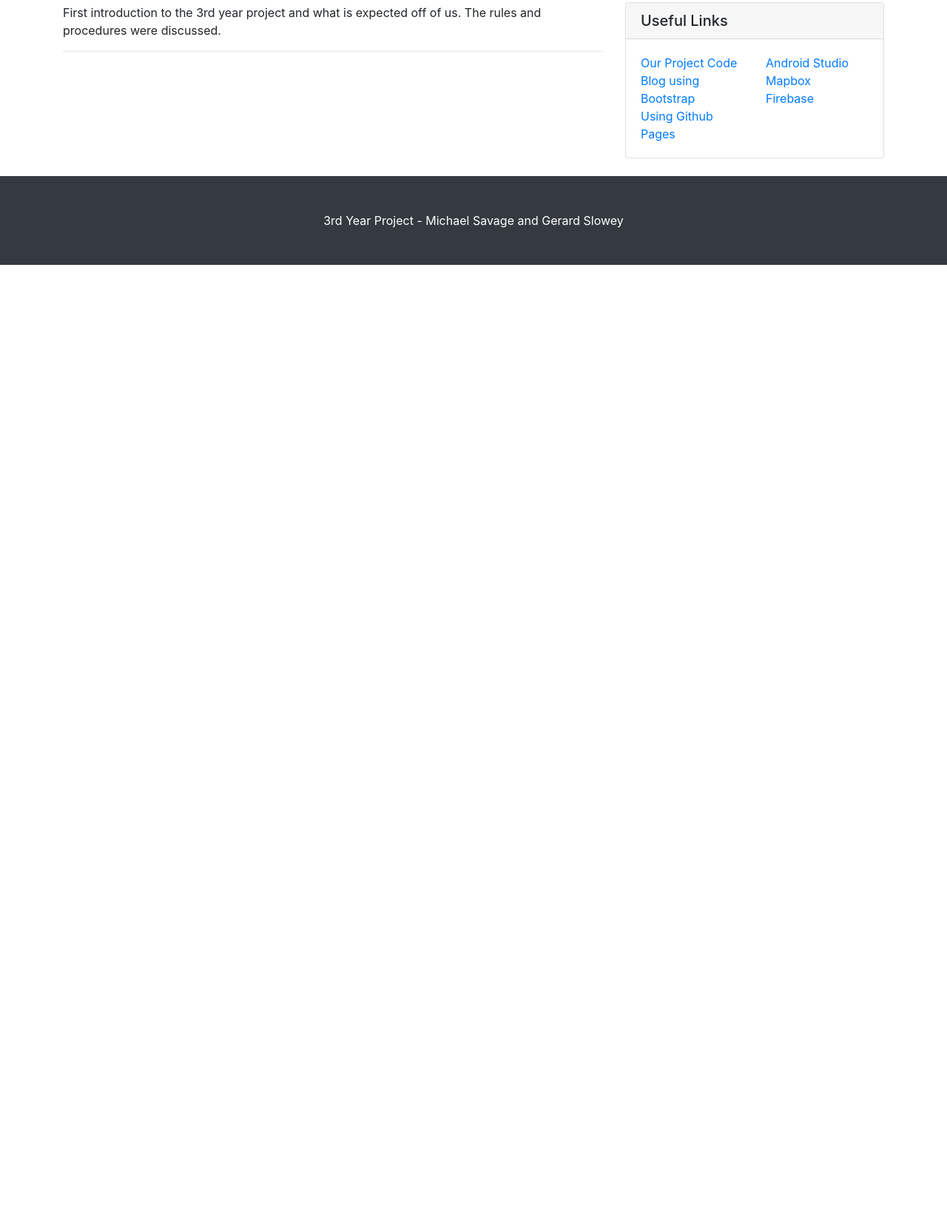
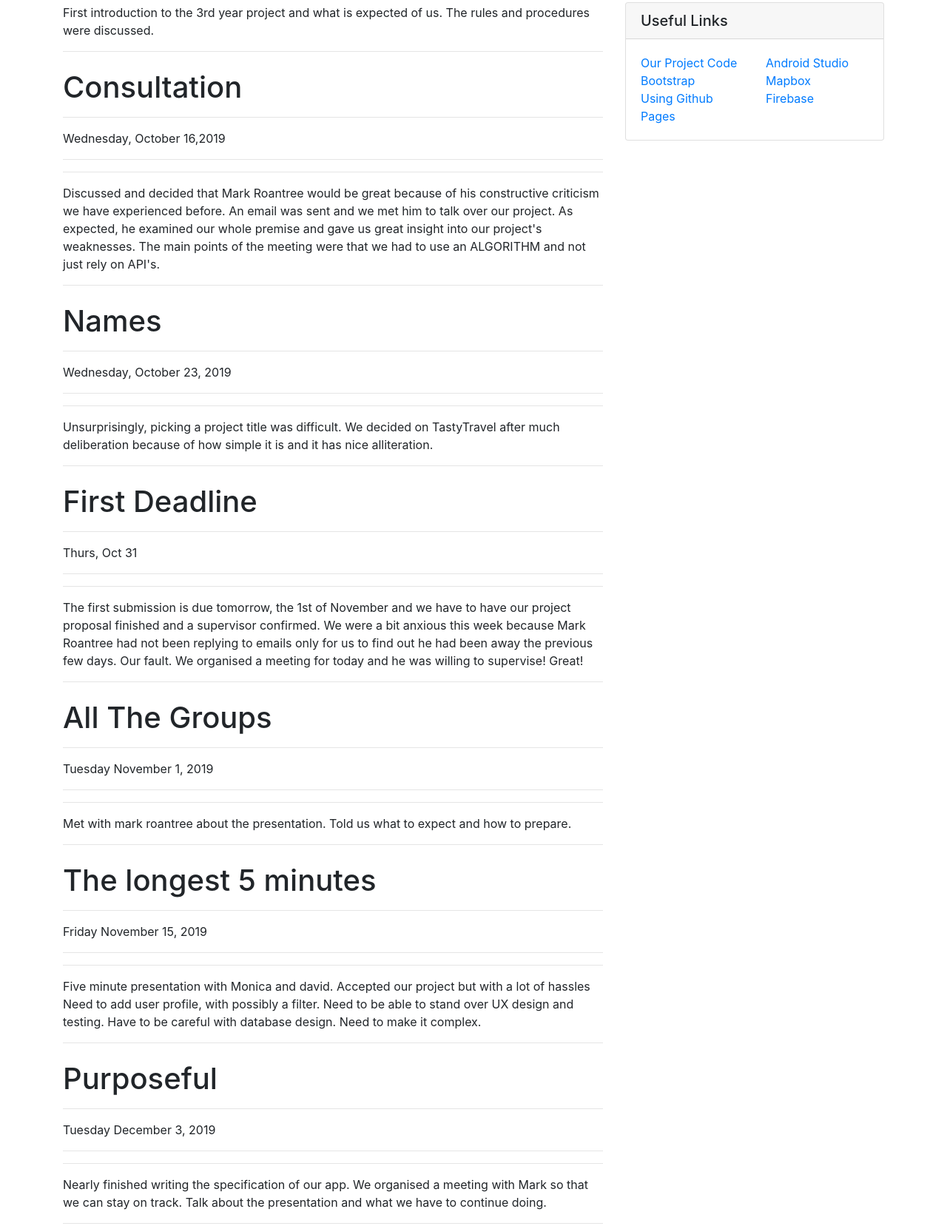
Before and after one commit to michaelssavage/TastyTravel-Blog, a website: page index.html in a window 1280 px wide. Shown: the part 230-1887 px from the top of the page at 74% size. Before the commit the page ends 800 px from the top, so only its background shows below. Drawn offline with Linux system fonts and the light colour scheme.

Commit message:
added posts

```diff
--- a/index.html
+++ b/index.html
@@ -45,9 +45,88 @@
         <p>Tuesday October 1, 2019</p>
         <hr>
         <hr>
-        <p>First introduction to the 3rd year project and what is expected off of us.
+        <p>First introduction to the 3rd year project and what is expected of us.
           The rules and procedures were discussed.</p>
         <hr>
+<!-- 1 -->
+        <h1 class="mt-4">Consultation</h1>
+        <hr>
+        <p>Wednesday, October 16,2019</p>
+        <hr>
+        <hr>
+        <p>Discussed and decided that Mark Roantree would be great because of his constructive criticism we have experienced before.
+        An email was sent and we met him to talk over our project. As expected, he examined our whole premise and gave us great insight into our project's weaknesses.
+        The main points of the meeting were that we had to use an ALGORITHM and not just rely on API's.</p>
+        <hr>
+<!-- 2 -->
+        <h1 class="mt-4">Names</h1>
+        <hr>
+        <p>Wednesday, October 23, 2019</p>
+        <hr>
+        <hr>
+        <p>Unsurprisingly, picking a project title was difficult. We decided on TastyTravel after much deliberation because of how simple it is and it has nice alliteration.</p>
+        <hr>
+<!-- 3 -->
+        <h1 class="mt-4">First Deadline</h1>
+        <hr>
+        <p>Thurs, Oct 31</p>
+        <hr>
+        <hr>
+        <p>The first submission is due tomorrow, the 1st of November and we have to have our project proposal finished and a supervisor confirmed. We were a bit anxious this week because Mark Roantree had not been replying to emails only for us to find out he had been away the previous few days. Our fault. We organised a meeting for today and he was willing to supervise! Great!</p>
+        <hr>
+<!-- 4 -->
+        <h1 class="mt-4">All The Groups</h1>
+        <hr>
+        <p>Tuesday November 1, 2019</p>
+        <hr>
+        <hr>
+        <p>Met with mark roantree about the presentation. Told us what to expect and how to prepare.</p>
+        <hr>
+<!-- 5 -->
+        <h1 class="mt-4">The longest 5 minutes</h1>
+        <hr>
+        <p>Friday November 15, 2019</p>
+        <hr>
+        <hr>
+        <p>Five minute presentation with Monica and david. Accepted our project but with a lot of hassles
+        Need to add user profile, with possibly a filter.
+        Need to be able to stand over UX design and testing.
+        Have to be careful with database design.
+        Need to make it complex.</p>
+        <hr>
+<!-- 6 -->
+        <h1 class="mt-4">Purposeful</h1>
+        <hr>
+        <p>Tuesday December 3, 2019</p>
+        <hr>
+        <hr>
+        <p>Nearly finished writing the specification of our app. We organised a meeting with Mark so that we can stay on track. Talk about the presentation and what we have to continue doing.</p>
+        <hr>
+<!-- 7 -->
+        <h1 class="mt-4">Post-Exam study</h1>
+        <hr>
+        <p>Tuesday January 28, 2020</p>
+        <hr>
+        <hr>
+        <p>After two weeks of exams, the first commit to Gitlab for Android Studio was made. It included the initial screen created from the mockups. We are only six weeks out so a lot of learning needs to be done.</p>
+        <hr>
+<!-- 8 -->
+        <h1 class="mt-4">Working Map and Logins</h1>
+        <hr>
+        <p>Friday January 31, 2020</p>
+        <hr>
+        <hr>
+        <p>Integrated mapbox into the project. The coordinates of Dublin city were added. Felt like a small success getting it working.</p>
+        <hr>
+<!-- 9 -->
+        <h1 class="mt-4">Let us in!</h1>
+        <hr>
+        <p>Tuesday February 4, 2020</p>
+        <hr>
+        <hr>
+        <p>Signing in and signing up using Firebase was added by Gerard. By following the website and Youtube tutorials we got it working. It caused a lot of frustration but it relieved some stress.</p>
+        <hr>
+
       </div>
 
       <!-- Sidebar Widgets Column -->
@@ -77,7 +156,7 @@
                     <a href="https://gitlab.computing.dcu.ie/savagem7/2020-ca326-msavage-tastytravel">Our Project Code</a>
                   </li>
                   <li>
-                    <a href="https://github.com/BlackrockDigital/startbootstrap-blog-post">Blog using Bootstrap</a>
+                    <a href="https://github.com/BlackrockDigital/startbootstrap-blog-post">Bootstrap</a>
                   </li>
                   <li>
                     <a href="https://pages.github.com/">Using Github Pages</a>
```
Also changed, not shown: README.md.
